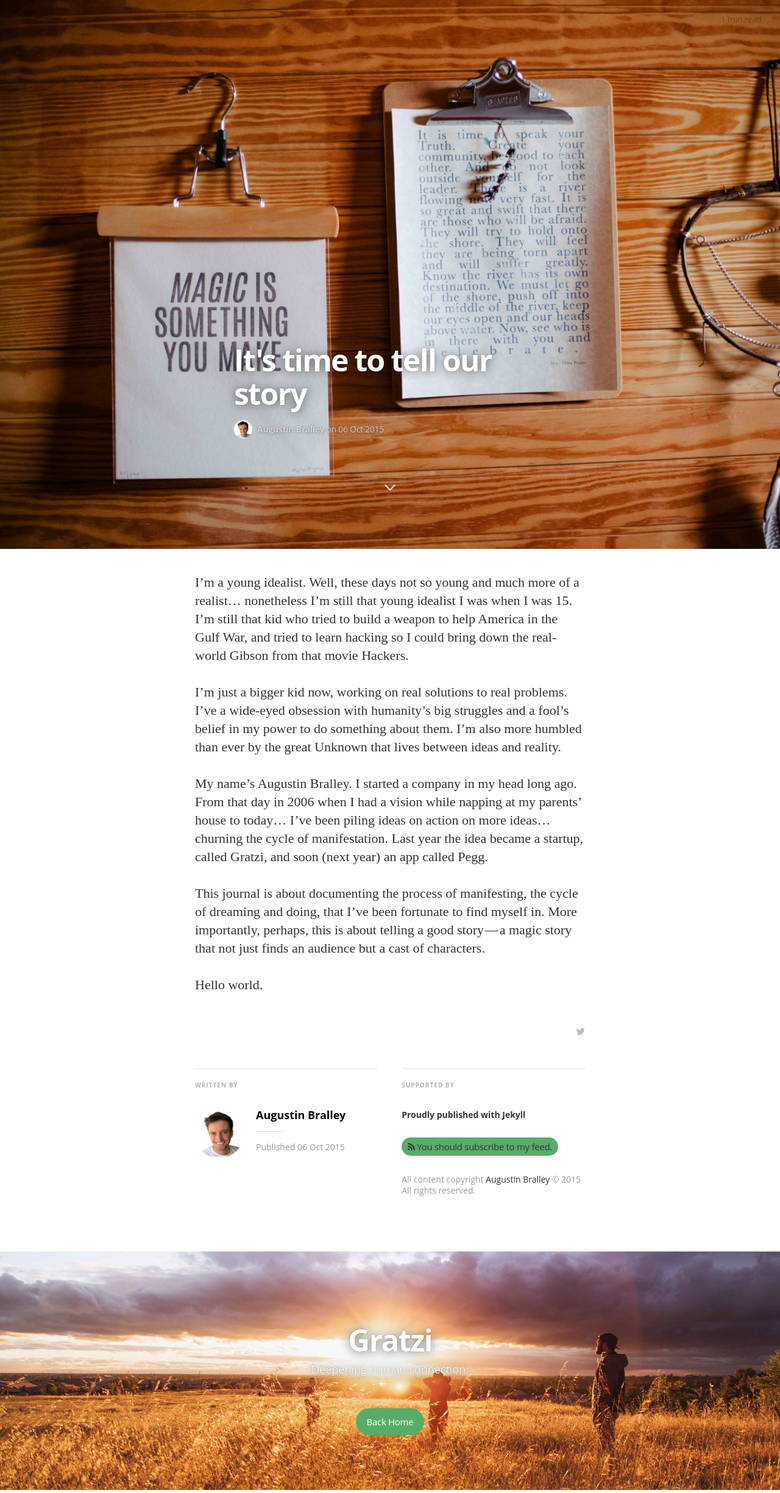
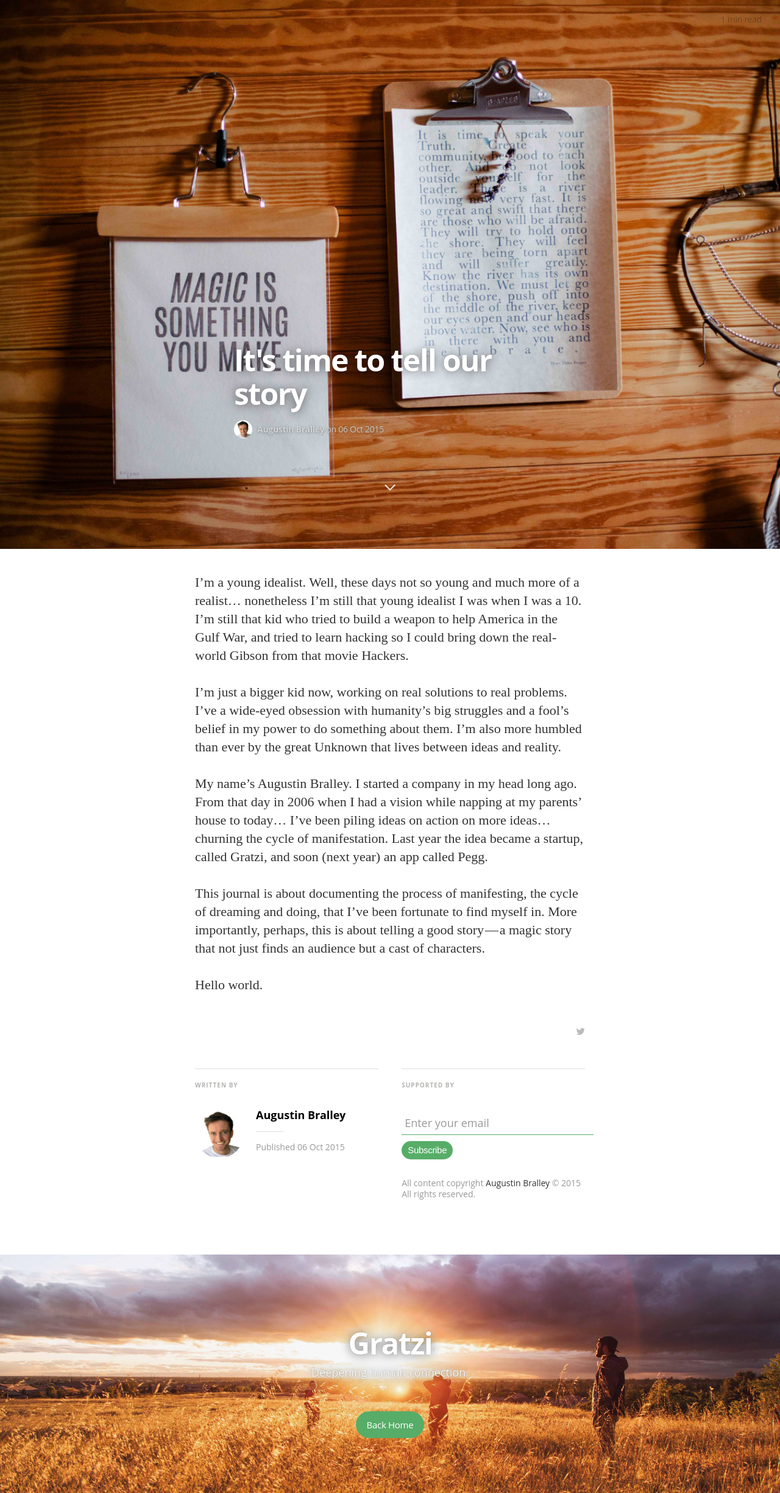
Before and after one commit to Gratzi/gratzi.github.io, a Jekyll site: the page built from _posts/2015-10-06-its_time_to_tell_our_story.markdown, in a window 1280 px wide. Shown: the whole page at 61% size. Built offline with Jekyll 4.4.1, drawn with Linux system fonts in a browser that asks for light colours; nearby versions of some CDN libraries; some web fonts are replaced; Markdown is read by kramdown in place of the engine named in the settings.

Commit message:
add subscribe to posts

```diff
--- a/_layouts/post.html
+++ b/_layouts/post.html
@@ -76,9 +76,19 @@
           {{/post}}
           <div class="isRight">
             <h5 class="index-headline featured"><span>Supported by</span></h5>
+            <form action="http://datacosmos.us4.list-manage.com/subscribe/post?u=fea203bdaaed7b0312d155f52&amp;id=3e9987e283" method="post" id="mc-embedded-subscribe-form" name="mc-embedded-subscribe-form" class="validate" target="_blank" novalidate="">
+              <div class="material">
+                <input type="email" value="" name="EMAIL" class="email input-block-level" id="mce-EMAIL" required spellcheck="true">
+                <span class="highlight"></span>
+                <span class="bar"></span>
+                <label>Enter your email</label>
+              </div>
+              <button class="subscribe" type="submit">
+                Subscribe
+              </button>
+            </form>
             <footer class="site-footer">
-              <section class="poweredby">Proudly published with <a href="http://jekyllrb.com"> Jekyll</a></section>
-              <a class="subscribe" href="{{ "/feed.xml" | prepend: site.baseurl }}"> <span class="tooltip"> <i class="fa fa-rss"></i> You should subscribe to my feed.</span></a>
+              <!--<a class="subscribe" href="{{ "/feed.xml" | prepend: site.baseurl }}"> <span class="tooltip"> <i class="fa fa-rss"></i> You should subscribe to my feed.</span></a>-->
               <div class="inner">
                 <section class="copyright">All content copyright <a href="{{@blog.url}}/">{{site.author}}</a> &copy; {{ site.time | date: '%Y' }}<br>All rights reserved.</section>
               </div>
--- a/_posts/2015-10-06-its_time_to_tell_our_story.markdown
+++ b/_posts/2015-10-06-its_time_to_tell_our_story.markdown
@@ -6,7 +6,7 @@ categories: manifestation
 tags: featured
 image: /assets/article_images/2015-10-06-its_time_to_tell_our_story/tumblr_nn48ptTW7P1teue7jo1_1280.jpg
 ---
-I’m a young idealist. Well, these days not so young and much more of a realist… nonetheless I’m still that young idealist I was when I was 15. I’m still that kid who tried to build a weapon to help America in the Gulf War, and tried to learn hacking so I could bring down the real-world Gibson from that movie Hackers.
+I’m a young idealist. Well, these days not so young and much more of a realist… nonetheless I’m still that young idealist I was when I was a 10. I’m still that kid who tried to build a weapon to help America in the Gulf War, and tried to learn hacking so I could bring down the real-world Gibson from that movie Hackers.
 
 I’m just a bigger kid now, working on real solutions to real problems. I’ve a wide-eyed obsession with humanity’s big struggles and a fool’s belief in my power to do something about them. I’m also more humbled than ever by the great Unknown that lives between ideas and reality.
 
```
Also changed, not shown: css/main.sass (+6 -6 lines).
